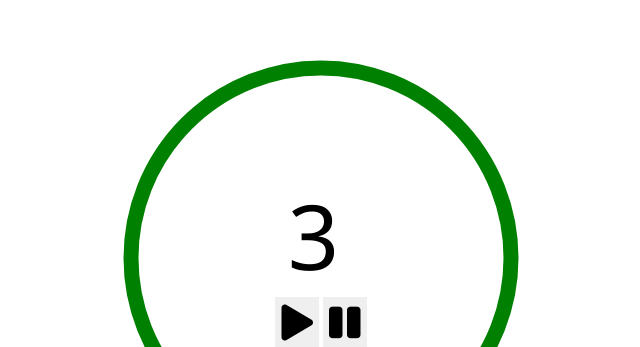
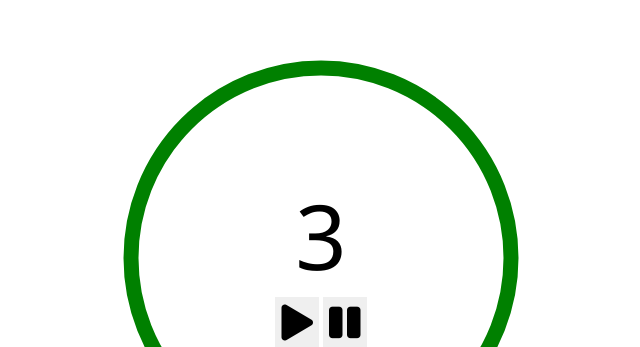
Before and after one commit to DalatCoder/the-complete-js-bootcamp-2020, a plain HTML site: page chapter_20.Timer/index.html in a window 1280 px wide. Shown: the part 148-495 px from the top of the page, 327-967 px from the left. Drawn offline with Linux system fonts and the light colour scheme.

Commit message:
Edit styles

```diff
--- a/chapter_20.Timer/index.html
+++ b/chapter_20.Timer/index.html
@@ -9,7 +9,7 @@
 <body>
   <div class="timer">
     <div class="controls">
-      <input type="number" min="0" id="duration" value="3" />
+      <input id="duration" value="3" />
       <div>
         <button id="start"><i class="fas fa-play"></i></button>
         <button id="pause"><i class="fas fa-pause"></i></button>
--- a/chapter_20.Timer/style.css
+++ b/chapter_20.Timer/style.css
@@ -25,7 +25,7 @@ body {
 .timer input {
   display: block;
   border: none;
-  width: 200px;
+  width: 250px;
   font-size: 90px;
   text-align: center;
 }
```
